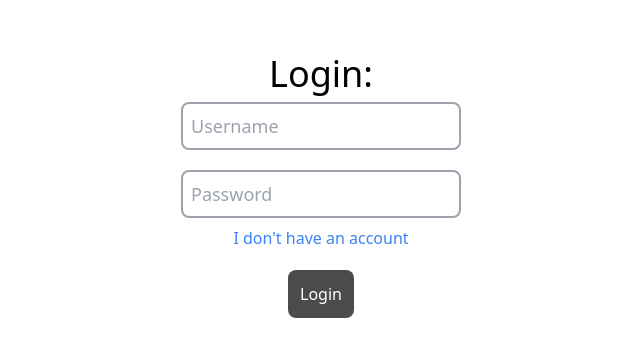
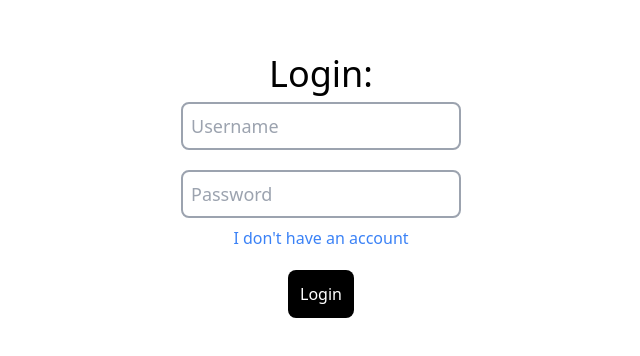
Before and after one commit to vlppz/youlist, a Next.js app: page /login in a window 1280 px wide. Shown: the part 214-570 px from the top of the page, without its empty margins (319-959 px from the left). Built offline with nearby package versions, Linux system fonts and the light colour scheme.

Commit message:
added spinners when auth is happening

```diff
--- a/src/Components.jsx
+++ b/src/Components.jsx
@@ -6,9 +6,10 @@ function Button(props) {
         <button
             onClick={props.onClick}
             type="button"
+            disabled={props.disabled}
             className={
                 props.className +
-				' transform rounded-lg bg-black p-3 text-white transition-all duration-500 ease-in-out hover:-translate-y-1 hover:bg-gray-800 hover:shadow-2xl dark:bg-gray-300 dark:text-black dark:hover:bg-white dark:hover:shadow-gray-700'
+                ' transform rounded-lg bg-black p-3 text-white transition-all duration-500 ease-in-out hover:-translate-y-1 hover:bg-gray-800 hover:shadow-2xl disabled:cursor-not-allowed disabled:opacity-70 disabled:hover:translate-y-0 disabled:hover:bg-black disabled:hover:shadow-none dark:bg-gray-300 dark:text-black dark:hover:bg-white dark:hover:shadow-gray-700 disabled:dark:opacity-60 disabled:dark:hover:bg-gray-300'
             }
         >
             {props.text}
--- a/src/pages/_app.jsx
+++ b/src/pages/_app.jsx
@@ -1,5 +1,5 @@
 import '../styles/globals.css';
 
 export default function App({ Component, pageProps }) {
-	return <Component {...pageProps} />;
+    return <Component {...pageProps} />;
 }
--- a/src/pages/index.jsx
+++ b/src/pages/index.jsx
@@ -41,12 +41,11 @@ export default function Home() {
                 {loaded ? (
                     <div>
                         <h1 className="text-5xl font-bold dark:text-white">Hello</h1>
-						<Spinner className="h-10 w-10 border-4 border-t-emerald-300" />
                     </div>
                 ) : (
                     <div className="flex">
-						<Spinner className="mr-2 h-10 w-10 border-4 border-t-emerald-300" />
-						<h1 className="text-5xl dark:text-white">Loading...</h1>
+                        <Spinner className="mr-3 h-10 w-10 border-4 border-t-black dark:border-t-white" />
+                        <h1 className="text-5xl dark:text-white">Please wait...</h1>
                     </div>
                 )}
             </div>
--- a/src/pages/login.jsx
+++ b/src/pages/login.jsx
@@ -1,13 +1,14 @@
 import Head from 'next/head';
 import Link from 'next/link';
 import { useRouter } from 'next/router';
-import { useEffect } from 'react';
-import { Input, ButtonSubmit } from '../Components';
+import { useEffect, useState } from 'react';
+import { Input, ButtonSubmit, Spinner } from '../Components';
 import { toast, ToastContainer, Zoom } from 'react-toastify';
 import 'react-toastify/dist/ReactToastify.css';
 
 export default function Login() {
     const { query } = useRouter();
+    const [submitted, setSubmitted] = useState(false);
 
     useEffect(() => {
         if (query.success !== undefined) {
@@ -33,9 +34,8 @@ export default function Login() {
         }
     }, [query]);
 
-	function handleSubmit(event) {
-		event.preventDefault();
-		console.log(event.target[3]);
+    function handleSubmit() {
+        setSubmitted(true);
     }
 
     return (
@@ -74,7 +74,19 @@ export default function Login() {
                     >
                         I don&apos;t have an account
                     </Link>
-					<ButtonSubmit text="Login" disabled={true} />
+                    <ButtonSubmit
+                        text={
+                            submitted ? (
+                                <div className="flex items-center">
+                                    <Spinner className="mr-2 h-5 w-5 border-2 border-t-white dark:border-t-black" />
+                                    <span>Please wait...</span>
+                                </div>
+                            ) : (
+                                <span>Login</span>
+                            )
+                        }
+                        disabled={submitted}
+                    />
                 </form>
             </div>
             <ToastContainer position="bottom-center" theme="light" transition={Zoom} />
--- a/src/pages/signup.jsx
+++ b/src/pages/signup.jsx
@@ -1,6 +1,6 @@
 import Head from 'next/head';
 import { useEffect, useState } from 'react';
-import { Input, ButtonSubmit } from '../Components';
+import { Input, ButtonSubmit, Spinner } from '../Components';
 import { toast, ToastContainer } from 'react-toastify';
 import { Zoom } from 'react-toastify';
 import { useRouter } from 'next/router';
@@ -8,6 +8,7 @@ import 'react-toastify/dist/ReactToastify.css';
 
 export default function Register() {
     const [pass, setPass] = useState('');
+    const [submitted, setSubmitted] = useState(false);
     const { query } = useRouter();
 
     useEffect(() => {
@@ -35,9 +36,9 @@ export default function Register() {
                 'border-red-300',
                 'hover:border-red-500',
                 'focus:border-red-500',
-				'dark:border-red-300',
-				'dark:hover:border-red-500',
-				'dark:focus:border-red-500'
+                'dark:border-red-500',
+                'dark:hover:border-red-300',
+                'dark:focus:border-red-300'
             );
 
             target.classList.add(
@@ -62,9 +63,9 @@ export default function Register() {
                 'border-red-300',
                 'hover:border-red-500',
                 'focus:border-red-500',
-				'dark:border-red-300',
-				'dark:hover:border-red-500',
-				'dark:focus:border-red-500'
+                'dark:border-red-500',
+                'dark:hover:border-red-300',
+                'dark:focus:border-red-300'
             );
         }
     }
@@ -84,6 +85,8 @@ export default function Register() {
                 pauseOnHover: false,
                 theme: 'light',
             });
+        } else {
+            setSubmitted(true);
         }
     }
 
@@ -131,12 +134,24 @@ export default function Register() {
                         type="password"
                         id="pass2"
                         name="password2"
-						className="mb-5 border-red-300 hover:border-red-500 focus:border-red-500 dark:border-red-300 dark:hover:border-red-500 dark:focus:border-red-500"
+                        className="mb-5 border-red-300 hover:border-red-500 focus:border-red-500 dark:border-red-500 dark:hover:border-red-300 dark:focus:border-red-300"
                         placeholder="Retype password"
                         onChange={handlePassRetypeChange}
                         required={true}
                     />
-					<ButtonSubmit text="Register" />
+                    <ButtonSubmit
+                        text={
+                            submitted ? (
+                                <div className="flex items-center">
+                                    <Spinner className="mr-2 h-5 w-5 border-2 border-t-white dark:border-t-black" />
+                                    <span>Please wait...</span>
+                                </div>
+                            ) : (
+                                <span>Register</span>
+                            )
+                        }
+                        disabled={submitted}
+                    />
                 </form>
             </div>
 
```
Also changed, not shown: src/styles/globals.css (+5 -5 lines), src/pages/_document.jsx (indentation only), src/pages/api/checkLogin.js (indentation only), src/pages/api/login.js (indentation only), src/pages/api/reg.js (indentation only), 1 other file (tests, documents, lock files or other folders). Lines whose indentation alone changed are shown as unchanged.
